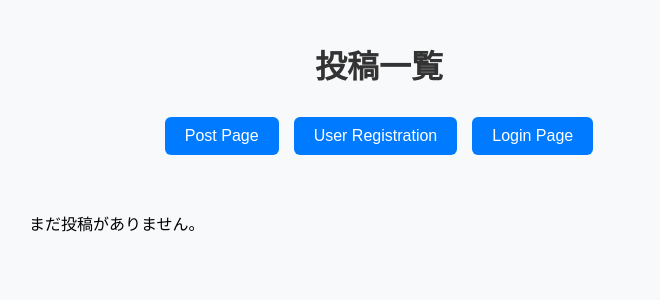
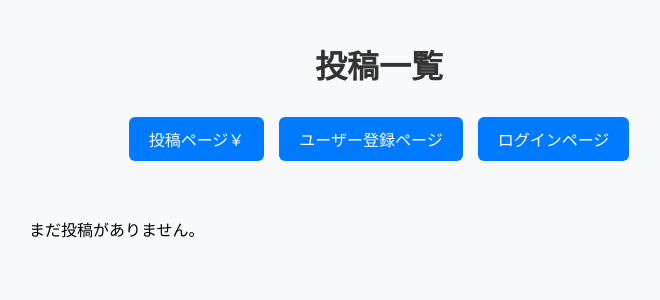
Before and after one commit to kuruneru/place_pop_application, a FastAPI app: template templates/index.html in a window 1280 px wide. Shown: the top 300 px of the page, without its empty margins (261-921 px from the left). Run offline with FastAPI, Linux system fonts and the light colour scheme; the template is opened without the code that fills it, so the values that code supplies are empty.

Commit message:
japanese

```diff
--- a/templates/index.html
+++ b/templates/index.html
@@ -115,9 +115,9 @@
 <body>
   <h1>投稿一覧</h1>
   <div class="links">
-    <a href="./post">Post Page</a>
-    <a href="./user">User Registration</a>
-    <a href="./login">Login Page</a>
+    <a href="./post">投稿ページ￥</a>
+    <a href="./user">ユーザー登録ページ</a>
+    <a href="./login">ログインページ</a>
   </div>
 
   <div class="post-list">
```
